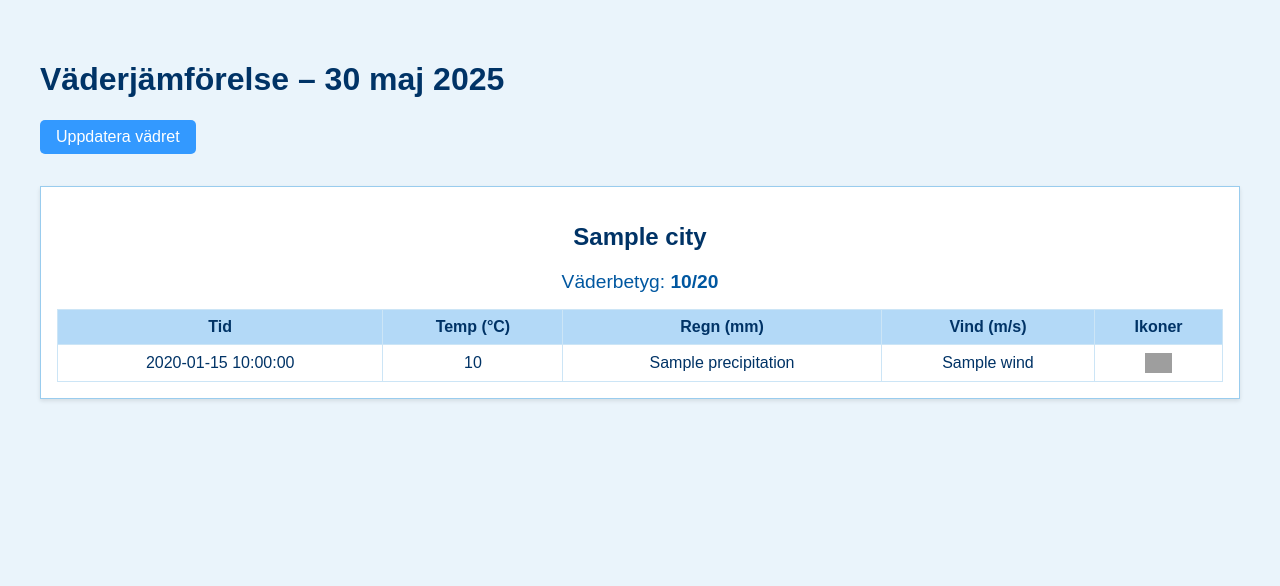
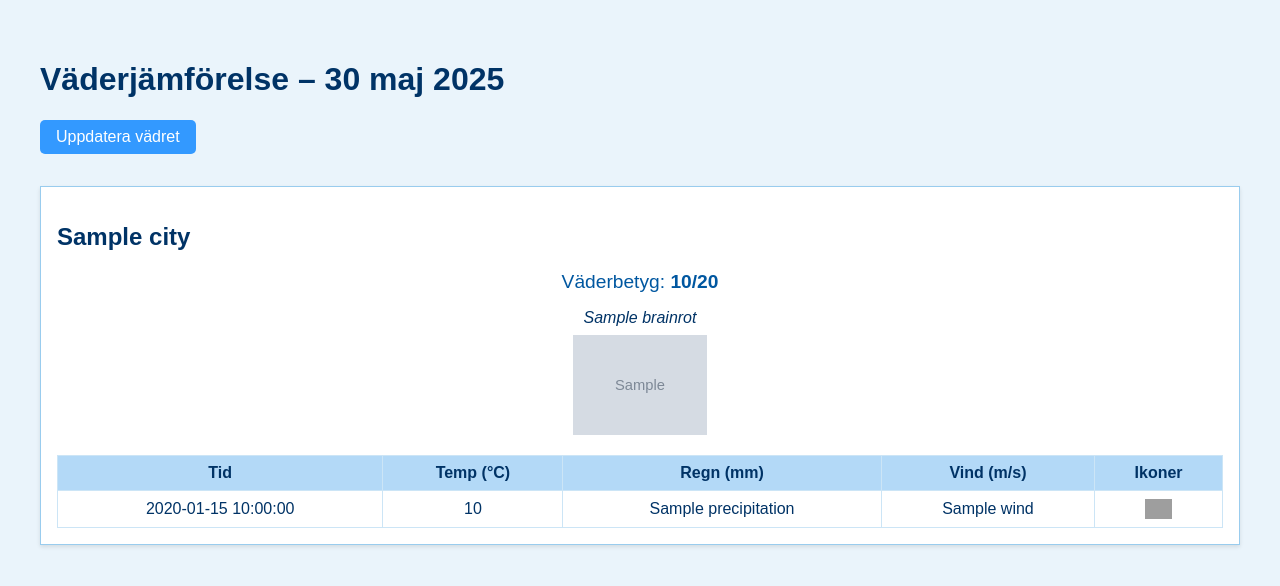
Before and after one commit to TeachermanEdvin/discgolfweather, a Flask app: template templates/index.html in a window 1280 px wide. Shown: the top 586 px of the page. Run offline with Flask 3, Linux system fonts and the light colour scheme; the template is opened without the code that fills it: most values are stand-ins (such as "Sample title", 1, 10 or a date in 2020); grey boxes marked "Sample" are stand-in pictures; grey boxes are pictures that could not be loaded.

Commit message:
Update index.html

```diff
--- a/templates/index.html
+++ b/templates/index.html
@@ -38,14 +38,23 @@
             height: 20px;
             vertical-align: middle;
         }
-        h2 {
-            text-align: center;
-        }
         .score {
             text-align: center;
             font-size: 1.2rem;
             margin-top: 0.5rem;
             color: #0057a0;
+        }
+        .rain-highlight {
+            color: #002266;
+            font-weight: bold;
+        }
+        .brainrot {
+            text-align: center;
+            margin-top: 1rem;
+        }
+        .brainrot img {
+            height: 100px;
+            margin-top: 0.5rem;
         }
         button {
             padding: 0.5rem 1rem;
@@ -69,7 +78,13 @@
         {% for city, data in weather.items() %}
         <div class="city-box">
             <h2>{{ city }}</h2>
-            <div class="score">Väderbetyg: <strong>{{ data.score }}/20</strong></div>
+            <div class="score">
+                Väderbetyg: <strong>{{ data.score }}/20</strong>
+            </div>
+            <div class="brainrot">
+                <em>{{ data.brainrot }}</em><br>
+                <img src="{{ data.brainrot_img }}" alt="{{ data.brainrot }}">
+            </div>
             <table>
                 <thead>
                     <tr>
@@ -85,7 +100,7 @@
                     <tr>
                         <td>{{ forecast.time }}</td>
                         <td>{{ forecast.temperature }}</td>
-                        <td>{{ forecast.precipitation }}</td>
+                        <td class="{{ 'rain-highlight' if forecast.precipitation > 0 else '' }}">{{ forecast.precipitation }}</td>
                         <td>{{ forecast.wind }}</td>
                         <td>
                             {% if forecast.precipitation > 0.1 %}
```
